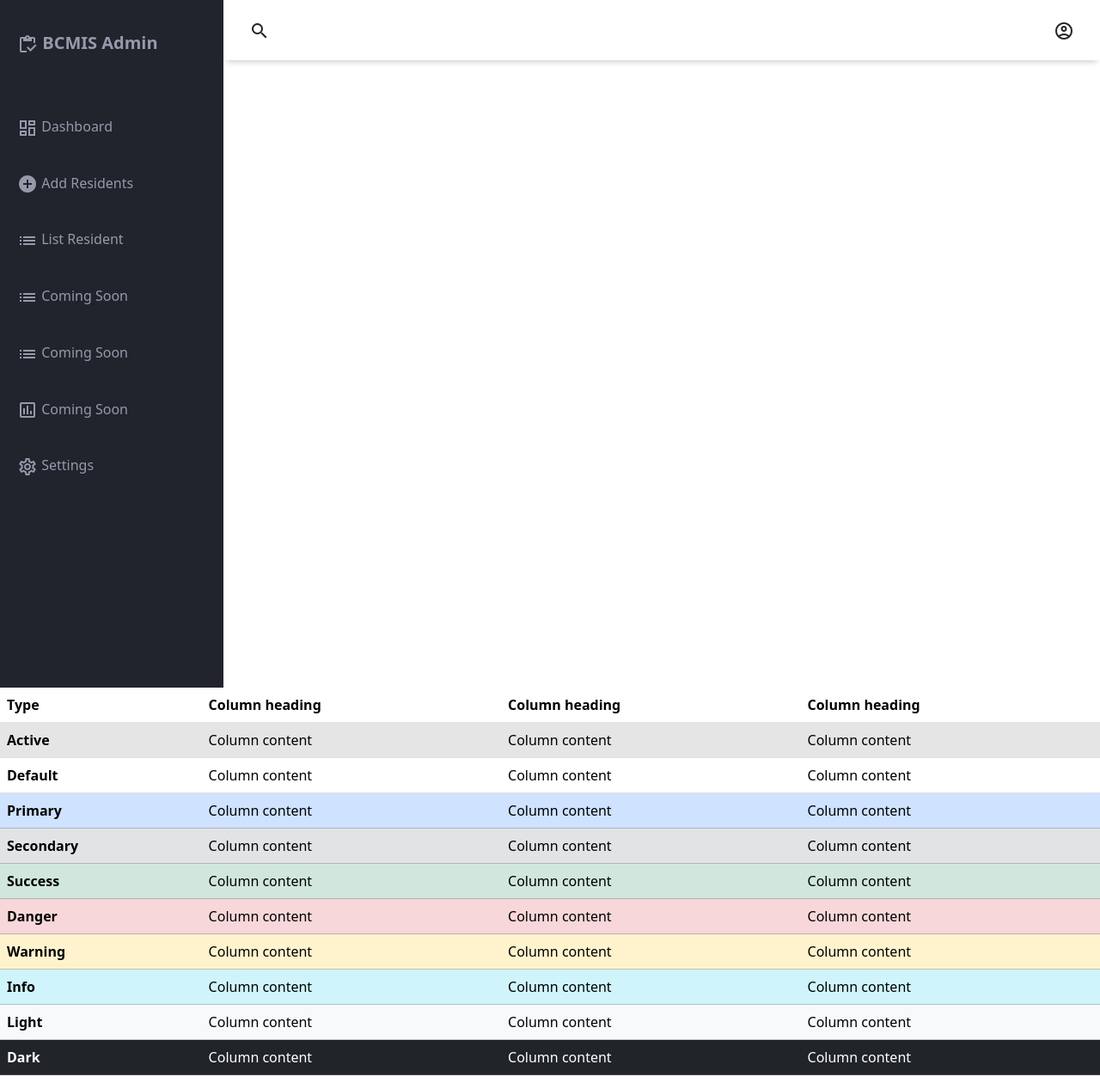
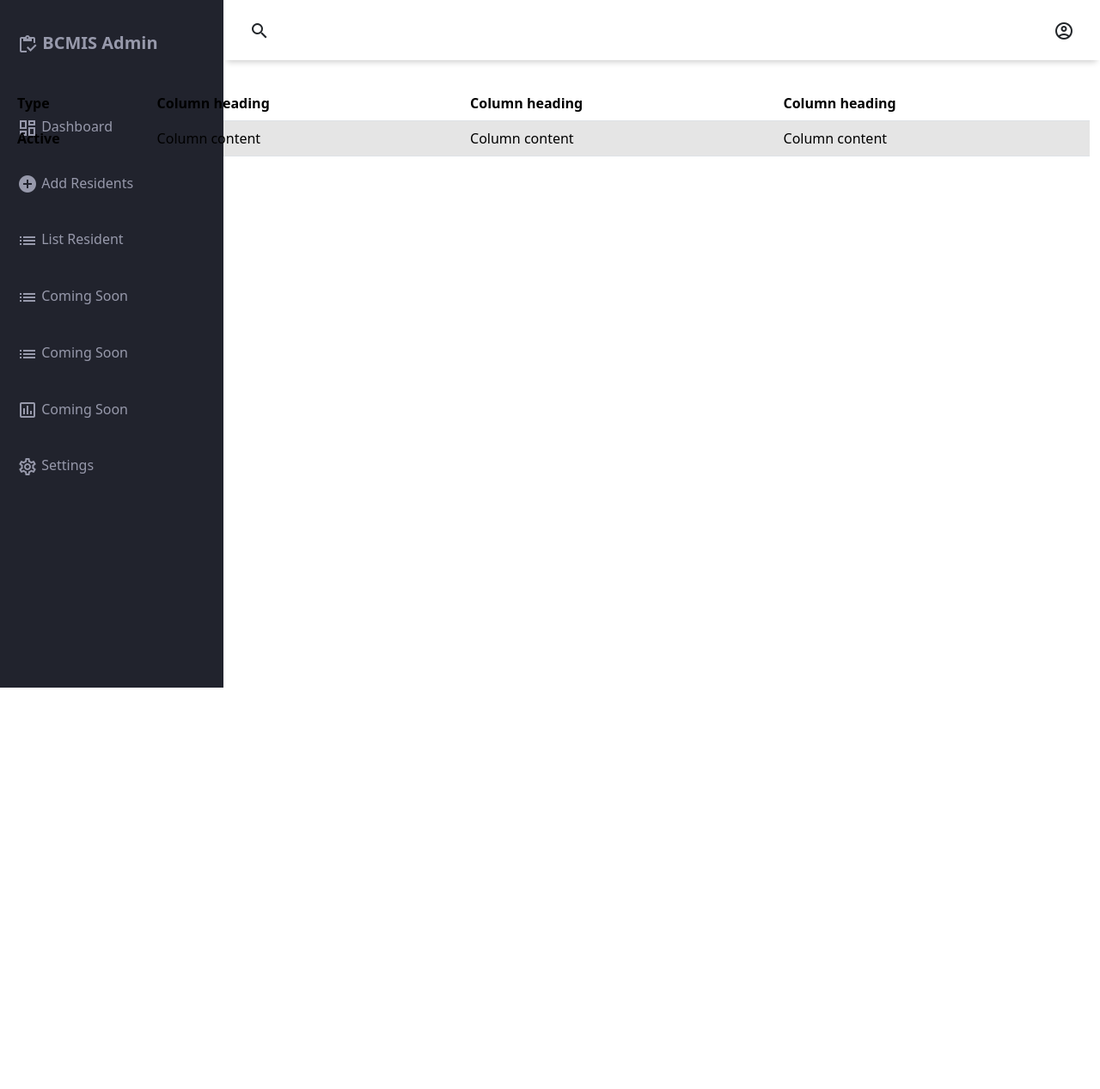
Before and after one commit to chrstncleofas/BCMIS, a Django app: page /view_list in a window 1280 px wide. Shown: the whole page at 86% size. After the commit the page ends 800 px from the top, so only its background shows below. Run offline with Django 4.2, Linux system fonts and the light colour scheme.

Commit message:
Added UI

```diff
--- /dev/null
+++ b/static/css/view.css
@@ -0,0 +1,3 @@
+.containers-tables{
+    margin-top: -700px;
+}
--- a/templates/authentication/view.html
+++ b/templates/authentication/view.html
@@ -6,6 +6,7 @@
     <meta http-equiv="X-UA-Compatible" content="IE=edge">
     <meta name="viewport" content="width=device-width, initial-scale=1.0">
     <link rel="stylesheet" href="{% static 'css/dashboard.css' %}">
+    <link rel="stylesheet" href="{% static 'css/view.css' %}">
     <link href="https://fonts.googleapis.com/icon?family=Material+Icons+Outlined" rel="stylesheet">
     <link href="https://fonts.googleapis.com/css2?family=Montserrat:wght@100;200;300;400;500;600;700;800;900&display=swap" rel="stylesheet">
     <link href="https://cdn.jsdelivr.net/npm/bootstrap@5.3.0-alpha1/dist/css/bootstrap.min.css" rel="stylesheet" integrity="sha384-GLhlTQ8iRABdZLl6O3oVMWSktQOp6b7In1Zl3/Jr59b6EGGoI1aFkw7cmDA6j6gD" crossorigin="anonymous">
@@ -73,6 +74,8 @@
             </ul>
         </aside>
     </div>
+    <section class="containers-tables">
+        <div class="container-fluid">
             <table class="table table-hover">
                 <thead>
                   <tr>
@@ -89,62 +92,10 @@
                     <td>Column content</td>
                     <td>Column content</td>
                   </tr>
-          <tr>
-            <th scope="row">Default</th>
-            <td>Column content</td>
-            <td>Column content</td>
-            <td>Column content</td>
-          </tr>
-          <tr class="table-primary">
-            <th scope="row">Primary</th>
-            <td>Column content</td>
-            <td>Column content</td>
-            <td>Column content</td>
-          </tr>
-          <tr class="table-secondary">
-            <th scope="row">Secondary</th>
-            <td>Column content</td>
-            <td>Column content</td>
-            <td>Column content</td>
-          </tr>
-          <tr class="table-success">
-            <th scope="row">Success</th>
-            <td>Column content</td>
-            <td>Column content</td>
-            <td>Column content</td>
-          </tr>
-          <tr class="table-danger">
-            <th scope="row">Danger</th>
-            <td>Column content</td>
-            <td>Column content</td>
-            <td>Column content</td>
-          </tr>
-          <tr class="table-warning">
-            <th scope="row">Warning</th>
-            <td>Column content</td>
-            <td>Column content</td>
-            <td>Column content</td>
-          </tr>
-          <tr class="table-info">
-            <th scope="row">Info</th>
-            <td>Column content</td>
-            <td>Column content</td>
-            <td>Column content</td>
-          </tr>
-          <tr class="table-light">
-            <th scope="row">Light</th>
-            <td>Column content</td>
-            <td>Column content</td>
-            <td>Column content</td>
-          </tr>
-          <tr class="table-dark">
-            <th scope="row">Dark</th>
-            <td>Column content</td>
-            <td>Column content</td>
-            <td>Column content</td>
-          </tr>
                 </tbody>
             </table>
+        </div>
+    </section>
     <script src="https://cdn.jsdelivr.net/npm/bootstrap@5.3.0-alpha1/dist/js/bootstrap.bundle.min.js" integrity="sha384-w76AqPfDkMBDXo30jS1Sgez6pr3x5MlQ1ZAGC+nuZB+EYdgRZgiwxhTBTkF7CXvN" crossorigin="anonymous"></script>
 </body>
 </html>
```
Lines whose indentation alone changed are shown as unchanged.
